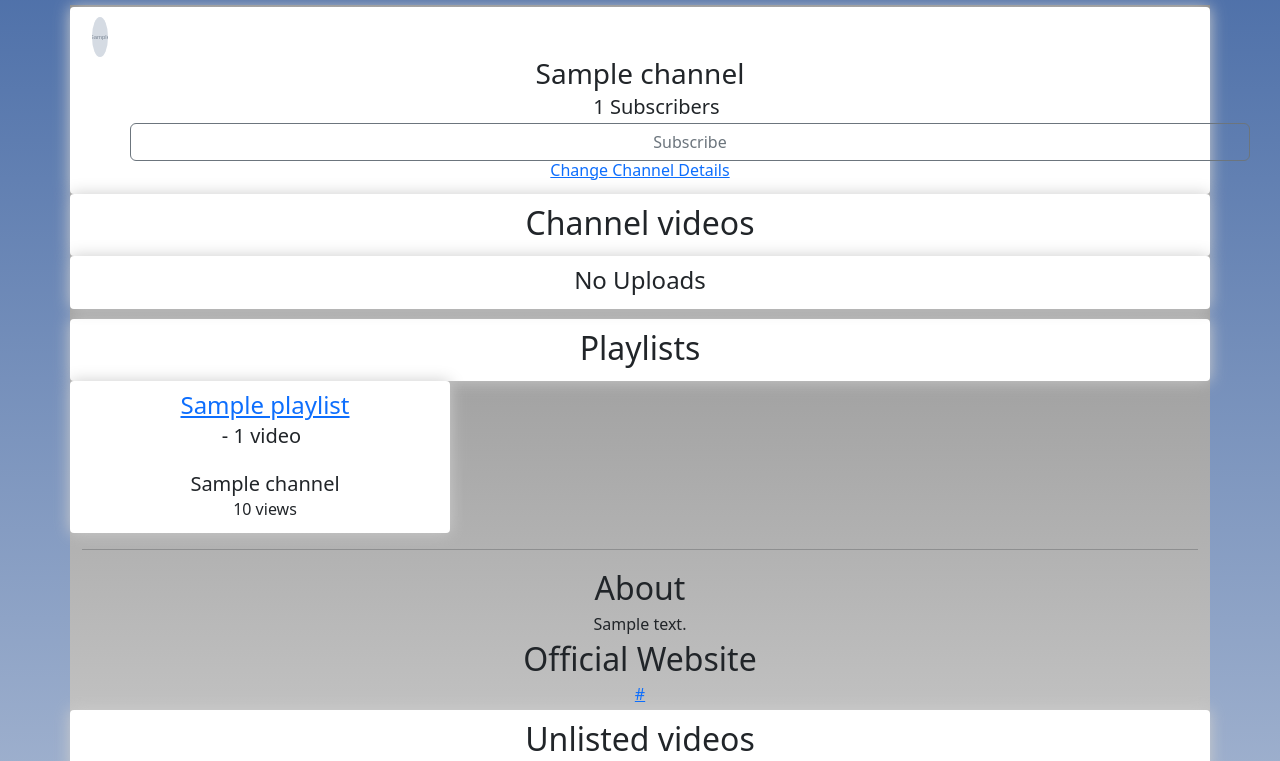
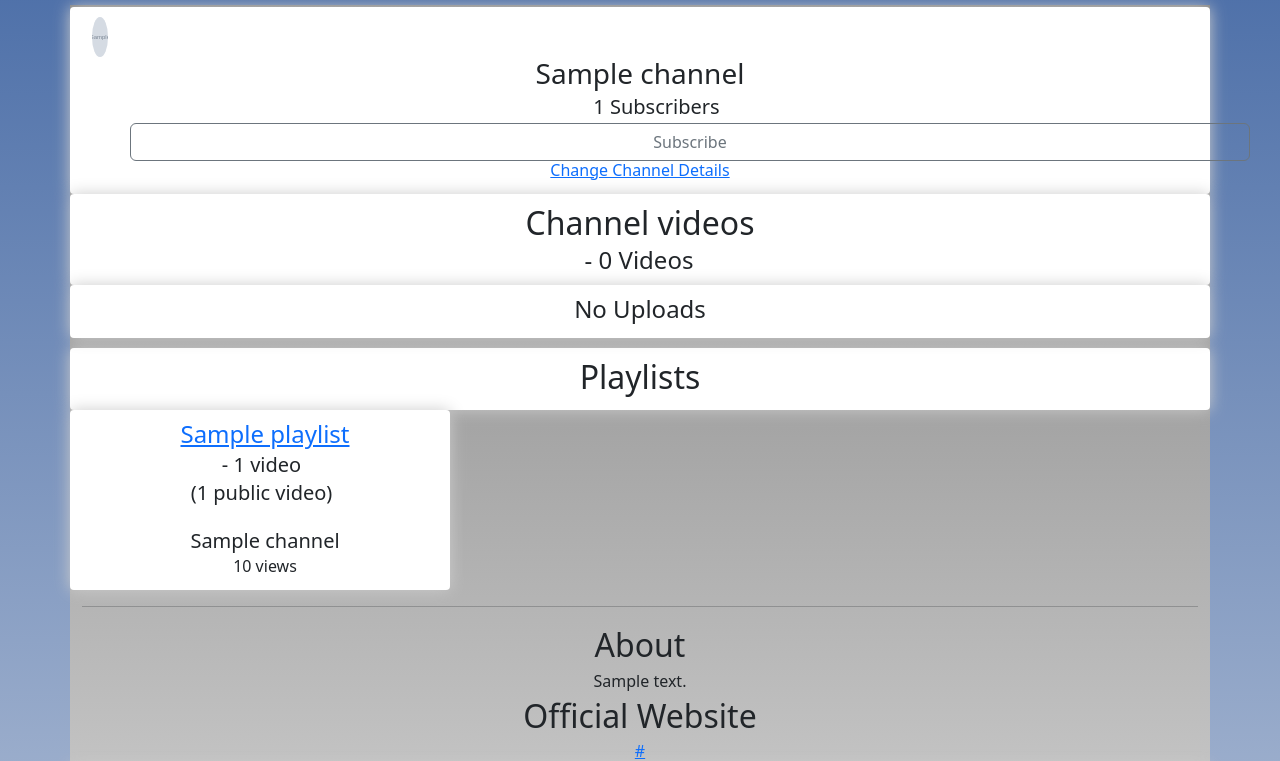
Before and after one commit to bubezi/ktube, a Django app: page /channel/1 in a window 1280 px wide. Shown: the part 60-821 px from the top of the page. Run offline with Django 4.2, Linux system fonts and the light colour scheme; a user stored in the database is signed in; tables that the repository leaves empty hold one stand-in row (values such as "Sample post"); grey boxes marked "Sample" are stand-in pictures; some libraries are stand-ins or nearby versions.

Commit message:
Finish Playlist and Video Privacy Update

```diff
--- a/ktube/templates/tube/channel.html
+++ b/ktube/templates/tube/channel.html
@@ -34,7 +34,13 @@
 
 
     <div class="row box-element">
-        <h2>Channel videos</h2>
+        <h2>Channel videos </h2>
+        {% if channel.public_video_count == 1 %}
+        <h4 style="margin-bottom: 0 !important;
+        padding-left: 10px;"> - {{channel.public_video_count}} Video</h4>
+        {% else %}<h4 style="margin-bottom: 0 !important;
+        padding-left: 10px;"> - {{channel.public_video_count}} Videos</h4>
+        {% endif %}
     </div>
     <div class="row">
         {% for video in videos %}
@@ -88,8 +94,16 @@
                     <a href="/playlist/{{playlist.id}}">
                     <h4>{{playlist.name}}</h4>
                     </a>
+
+                    {% if playlist.channel.user == viewer %}
                     {% if playlist.video_count == 1 %}<h5 style="padding-left: 5px;"> - {{playlist.video_count}} video</h5>
                     {% else %}<h5 style="padding-left: 5px;"> - {{playlist.video_count}} videos</h5>{% endif %}
+                    {% if playlist.public_video_count == 1 %}<h5 style="padding-left: 5px;"> ({{playlist.public_video_count}} public video)</h5>
+                    {% else %}<h5 style="padding-left: 5px;"> ({{playlist.public_video_count}} public videos)</h5>{% endif %}
+                    {% else %}
+                    {% if playlist.public_video_count == 1 %}<h5 style="padding-left: 5px;"> - {{playlist.public_video_count}} video</h5>
+                    {% else %}<h5 style="padding-left: 5px;"> - {{playlist.public_video_count}} videos</h5>{% endif %}
+                    {% endif %}
                 </div>
                 <div class="row">
                     {% if playlist.channel.profile_picture %}
--- a/ktube/templates/tube/watch.html
+++ b/ktube/templates/tube/watch.html
@@ -22,6 +22,8 @@
         <div class="col-lg-12">
             <div class="row">
                 <h6 style="font-size: 25px; float: left"><strong>{{video.title}}</strong></h6>
+                {% if video.private %}<h6 style="padding-left: 10px;">(private)</h6>
+                {% elif video.unlisted %}<h6 style="padding-left: 10px;">(unlisted)</h6>{% endif %}
             </div><div class="row">
                 {% if video.channel.profile_picture %}
                 <img src="{{video.channel.profilePictureURL}}" class="channel-icon" alt="" style="width: 30px; height: 30px;">
--- a/ktube/tube/models.py
+++ b/ktube/tube/models.py
@@ -45,6 +45,9 @@ class Channel(models.Model):
     def profilePictureURL(self):
         return self.profile_picture.url
 
+    def public_video_count(self):
+        return self.video_set.filter(private=False, unlisted=False).count()  # type: ignore
+
 
 class Video(models.Model):
     title = models.CharField(max_length=150, blank=False, null=True)
@@ -74,7 +77,6 @@ class Video(models.Model):
 
     def upload_period(self):
         return period(self.upload_time)
-
 
 
 class Comment(models.Model):
--- a/ktube/tube/views.py
+++ b/ktube/tube/views.py
@@ -34,15 +34,15 @@ def watch_video(request, pk):
         return HttpResponseBadRequest('Video Does Not Exist! SORRYYY')
     viewer = request.user.viewer
     if video.private:
-        if not video.channel.user == viewer: # IGNORE pylance   ######################
+        if not video.channel.user == viewer: # type: ignore
             return HttpResponseForbidden('Video is private')
-    subscriber_count = video.channel.subscribers.count() # IGNORE pylance   ##################
+    subscriber_count = video.channel.subscribers.count() # type: ignore
     comments = Comment.objects.filter(video=video)
     comment_replies = CommentReply.objects.all()
-    replies_dict = comment_replies.in_bulk()
-    replies_list = []
-    for key in range(len(replies_dict)):
-        replies_list.append(replies_dict[key+1].reply) # replies here are strings
+    # replies_dict = comment_replies.in_bulk()
+    # replies_list = []
+    # for key in range(len(replies_dict)):
+    #     replies_list.append(replies_dict[key+1].reply) # replies here are strings
     context = {"video": video, "comments": comments, "comment_replies": comment_replies,
                "subscriber_count": subscriber_count}
     if request.user.is_authenticated:
@@ -55,10 +55,12 @@ def watch_video(request, pk):
                 context['no_channel'] = False
             except Channel.DoesNotExist:
                 context['no_channel'] = True
+                context['many_channels'] = False
             except:
                 context['many_channels'] = True
                 context['no_channel'] = False
         except:
+            context['many_channels'] = False
             context['no_channel'] = True
 
     return render(request, 'tube/watch.html', context)
@@ -111,10 +113,10 @@ def playlist(request, pk):
             viewer = request.user.viewer
             context['viewer'] = viewer
             if not playlist.public:
-                if not playlist.channel.user == viewer: # IGNORE pylance ###########
+                if not playlist.channel.user == viewer: # type: ignore
                     return HttpResponseForbidden("This Playlist is Private")
 
-            if playlist.channel.user == viewer: # IGNORE pylance ###########
+            if playlist.channel.user == viewer: # type: ignore
                 videos=playlist.videos.all()
             try:
                 nav_channel = Channel.objects.get(user=viewer)
```
Also changed, not shown: ktube/templates/tube/playlist.html (+7 -1 lines), 1 other file.
